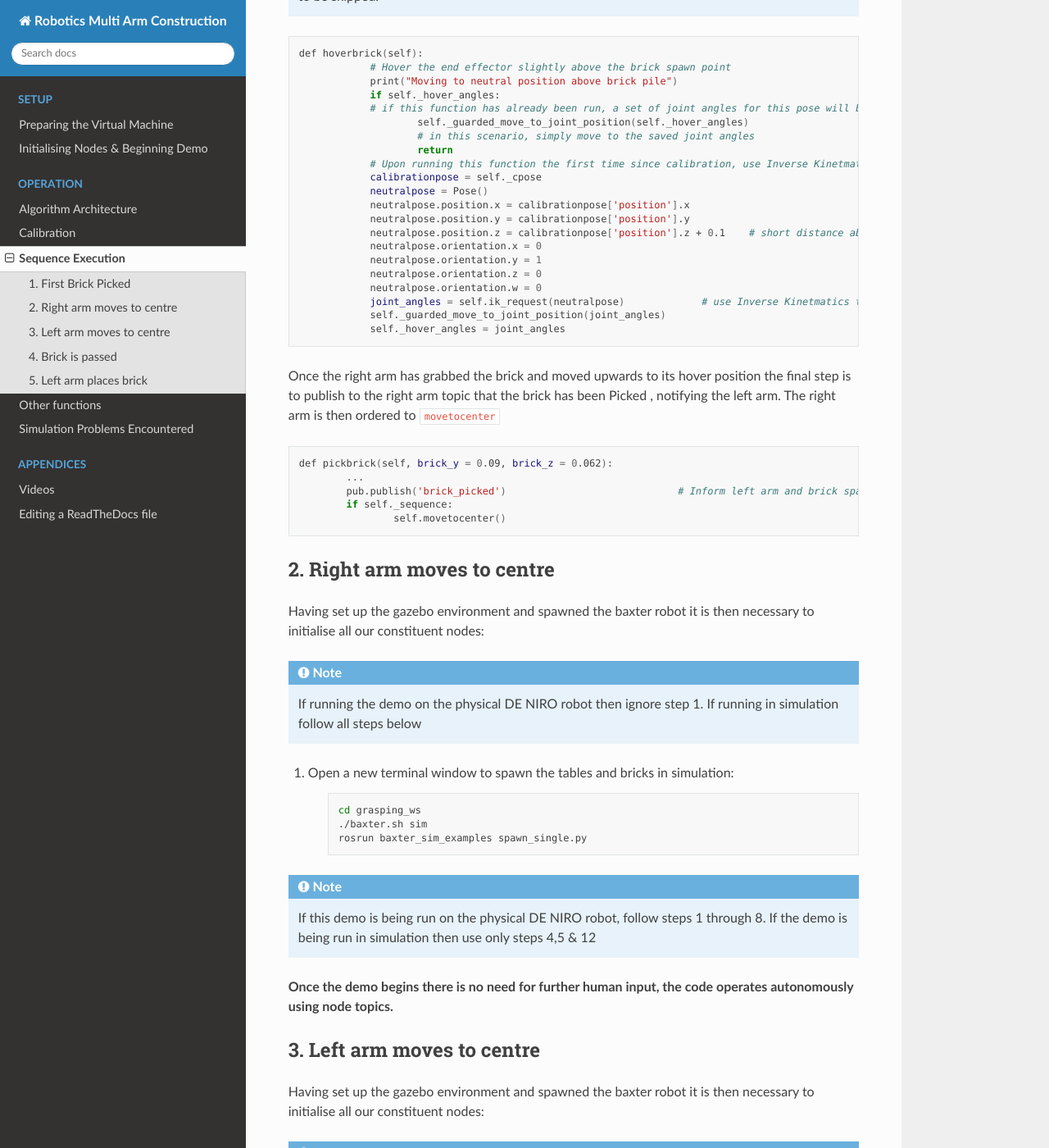
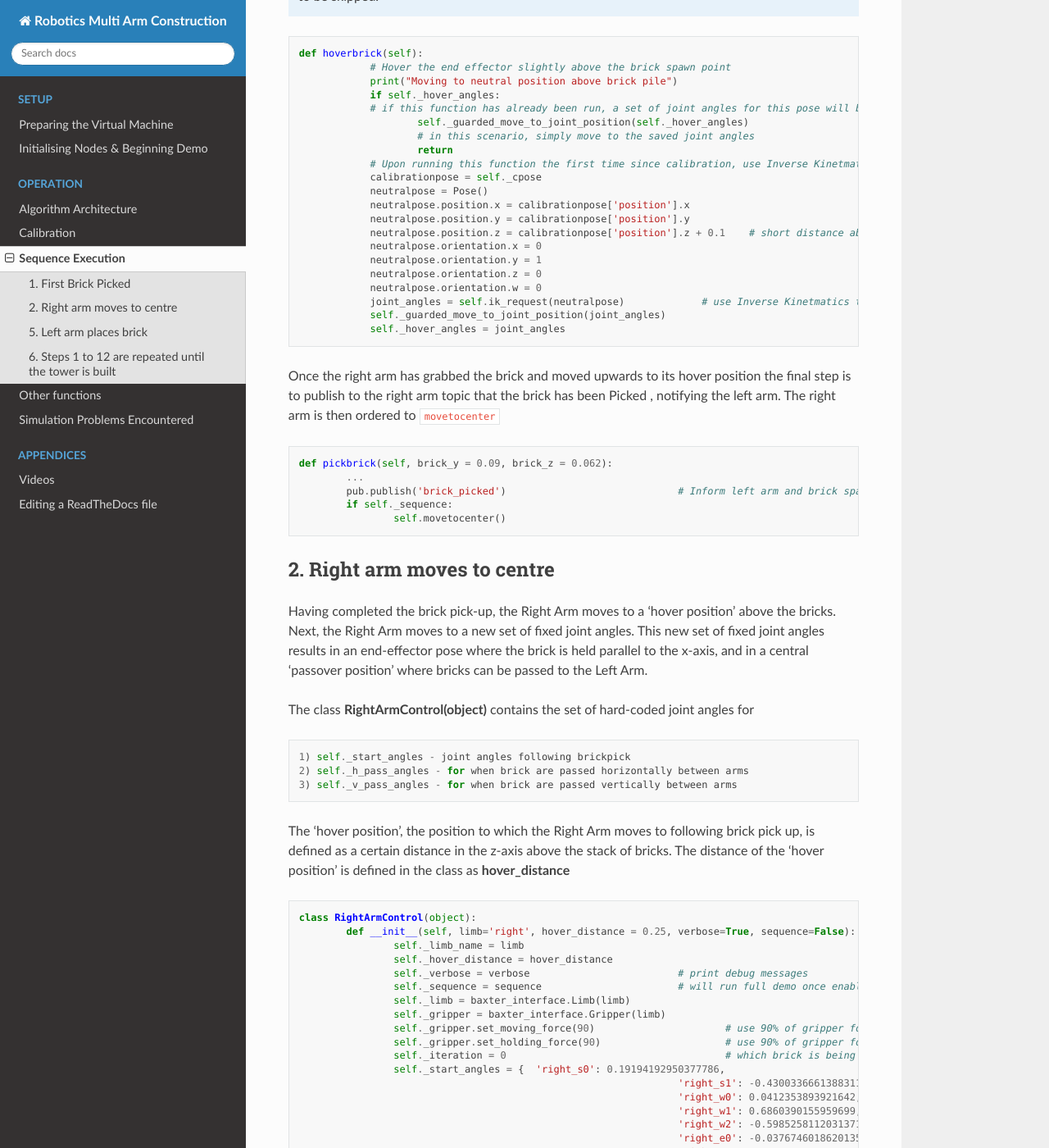
Before and after one commit to TomWoodburn/Robotics-1, a Sphinx documentation site: the page built from docs/source/sequence.rst, in a window 1280 px wide and 1400 px high, scrolled down 2632 px. Shown: the whole window at 82% size. Built offline with Sphinx 7.4.7 and the Read the Docs theme 2.0.0, drawn with Linux system fonts in a browser that asks for light colours; some of the changed text lies outside the part shown.

Commit message:
Major updates to sequence file, added Tom and James work

```diff
--- a/docs/source/sequence.rst
+++ b/docs/source/sequence.rst
@@ -9,20 +9,20 @@
 
 When the 'Demo' command is input to the right arm terminal the ``begin_sequence`` function is called.
 
-.. code-block:: bash
+.. code-block:: python
 
-		def begin_sequence(self):
-    	# When user wishes to demo full sequence: reset iteration count, enable communication between arms, and start demo
-    	print("BEGINNING FULL DEMO")
-        pub.publish('starting_demo')
-    	self._sequence = True
-    	self._iteration = 0
-    	self.pickbrick()
+        def begin_sequence(self):
+            # When user wishes to demo full sequence: reset iteration count, enable communication between arms, and start demo
+            print("BEGINNING FULL DEMO")
+                pub.publish('starting_demo')
+            self._sequence = True
+            self._iteration = 0
+            self.pickbrick()
 
 
 This ``begin_sequence`` function sets the iteration value to 0, which represents the brick count. It then calls the ``pickbrick`` function, shown in full here:
 
-.. code-block:: bash
+.. code-block:: python
 
 		def pickbrick(self, brick_y = 0.09, brick_z = 0.062):
 			# Pick up the brick to be manipulated
@@ -52,7 +52,7 @@
 
 The first order of this function is to increase the iteration (brick count) by 1, then the gripper is open in place using the inbuilt ``_gripper.open`` function.
 
-.. code-block:: bash
+.. code-block:: python
 
 		def pickbrick(self, brick_y = 0.09, brick_z = 0.062):
 			...
@@ -62,7 +62,7 @@
 
 Following this the ``brickpose`` - the position the end effector will move to in order to pick up the brick - is set.
 
-.. code-block:: bash
+.. code-block:: python
 
 		def pickbrick(self, brick_y = 0.09, brick_z = 0.062):
 			...
@@ -79,7 +79,7 @@
 
 .. note:: For the digital robot simulation a single brick is continously spawned in one location , meaning the brickpose is unchanged throughout the sequence and is equal to the ``calibrationpose`` minus one brick height ``brick_z``. However, when using the physical DE NIRO robot the bricks start in two stacked piles of 4 and each iteration the brick pose is changed by combining the ``calibrationpose`` and the ``brickdict`` shown below, which is the relative position of a brick to the calibration point using a combination of ``brick_y`` and ``brick_z`` dimensions dependent on the iteration value:
 
-.. code-block:: bash
+.. code-block:: python
 
 		brickdict = {
 		# brick number (1-8): position relative to calibration [x, y, z]
@@ -96,7 +96,7 @@
 
 Once this cartesian ``brickpose`` is defined, the inbuilt inverse kinematics solver is called using ``ik_request`` and the resulting joint angles are input to the ``_guarded_move_to_joint_position`` function which moves the limbs to these joint angles. The gripper is then closed around the brick with ``_gripper.close`` :
 
-.. code-block:: bash
+.. code-block:: python
 
 		def pickbrick(self, brick_y = 0.09, brick_z = 0.062):
 			...
@@ -111,7 +111,7 @@
 
 .. note:: For the simulation which uses only one brick spawn location and consequently only one hover position, once this function has been run the first time and the ``_hover_angles`` have been created they are re-used and not calculated again as the initial if statement allows this function to be skipped.
 
-.. code-block:: bash
+.. code-block:: python
 
 	    def hoverbrick(self):
 			# Hover the end effector slightly above the brick spawn point
@@ -137,7 +137,7 @@
 
 Once the right arm has grabbed the brick and moved upwards to its hover position the final step is to publish to the right arm topic that the brick has been Picked , notifying the left arm. The right arm is then ordered to ``movetocenter``
 
-.. code-block:: bash
+.. code-block:: python
 
 		def pickbrick(self, brick_y = 0.09, brick_z = 0.062):
 			...
@@ -150,75 +150,142 @@
 2. Right arm moves to centre
 ============================
 
-Having set up the gazebo environment and spawned the baxter robot it is then necessary to initialise all our constituent nodes:
+Having completed the brick pick-up, the Right Arm moves to a 'hover position' above the bricks. Next, the Right Arm moves to a new set of fixed joint angles. This new set of fixed joint angles results in an end-effector pose where the brick is held parallel to the x-axis, and in a central 'passover position' where bricks can be passed to the Left Arm.
 
-.. note:: If running the demo on the physical DE NIRO robot then ignore step 1. If running in simulation follow all steps below
+The class **RightArmControl(object)** contains the set of hard-coded joint angles for
 
-1. Open a new terminal window to spawn the tables and bricks in simulation:
+::
 
-	.. code-block:: bash
+ 1) self._start_angles - joint angles following brickpick
+ 2) self._h_pass_angles - for when brick are passed horizontally between arms
+ 3) self._v_pass_angles - for when brick are passed vertically between arms
 
-		cd grasping_ws
-		./baxter.sh sim
-		rosrun baxter_sim_examples spawn_single.py
 
-.. note:: If this demo is being run on the physical DE NIRO robot, follow steps 1 through 8. If the demo is being run in simulation then use only steps 4,5 & 12
+The 'hover position', the position to which the Right Arm moves to following brick pick up, is defined as a certain distance in the z-axis above the stack of bricks. The distance of the 'hover position' is defined in the class as **hover_distance**
 
-**Once the demo begins there is no need for further human input, the code operates autonomously using node topics.**
+.. code-block:: python
 
-3. Left arm moves to centre
-===========================
+	class RightArmControl(object):
+		def __init__(self, limb='right', hover_distance = 0.25, verbose=True, sequence=False):
+			self._limb_name = limb
+			self._hover_distance = hover_distance
+			self._verbose = verbose				# print debug messages
+			self._sequence = sequence			# will run full demo once enabled
+			self._limb = baxter_interface.Limb(limb)
+			self._gripper = baxter_interface.Gripper(limb)
+			self._gripper.set_moving_force(90)			# use 90% of gripper force when moving
+			self._gripper.set_holding_force(90)			# use 90% of gripper force when holding
+			self._iteration = 0					# which brick is being manipulated: begin at zero
+			self._start_angles = {  'right_s0': 0.19194192950377786,
+									'right_s1': -0.4300336661388311,
+									'right_w0': 0.0412353893921642,
+									'right_w1': 0.6860390155959699,
+									'right_w2': -0.5985258112031371,
+									'right_e0': -0.037674601862013546,
+									'right_e1': 1.2950341401339145   }
+		# Hardcoded pass angles for horizontal brick placement
+			self._h_pass_angles = { 'right_s0': 0.002824106358810141,
+									'right_s1': -1.0514117177590556,
+									'right_w0': 1.102326282212558,
+									'right_w1': 1.70459523735878,
+									'right_w2': 0.7332560190418596,
+									'right_e0': 0.4105871371295322,
+									'right_e1': 1.9241090653363315  }
+		# Hardcoded pass angles for vertical brick placement
+			self._v_pass_angles = { 'right_s0': -0.17455188835565316,
+									'right_s1': -0.7671991859344809,
+									'right_w0': -0.7748709352937055,
+									'right_w1': 1.572464837389778,
+									'right_w2': -0.7227189655500057,
+									'right_e0': 1.739379551281571,
+									'right_e1': 1.735157459717211  }
+			self._hover_angles = None
+			self._cpose = Pose()					# calibration pose: empty until calibration function run
+			self._cpose_angles = {}
+			ns = 'ExternalTools/' + limb + '/PositionKinematicsNode/IKService'
+			self._iksvc = rospy.ServiceProxy(ns, SolvePositionIK)
+			rospy.wait_for_service(ns, 5.0)
+			# verify robot is enabled
+			print('Getting robot state... ')
+			self._rs = baxter_interface.RobotEnable(baxter_interface.CHECK_VERSION)
+			self._init_state = self._rs.state().enabled
+			print('Enabling robot...')
+			self._rs.enable()
 
-Having set up the gazebo environment and spawned the baxter robot it is then necessary to initialise all our constituent nodes:
 
-.. note:: If running the demo on the physical DE NIRO robot then ignore step 1. If running in simulation follow all steps below
+From the 'hover position' the Right Arm moves to the central 'passover position', using the **movetocenter(self)** function.
 
-1. Open a new terminal window to spawn the tables and bricks in simulation:
+The first 5 bricks will be placed vertically, therefore **self.iteration in [1...5]** link to the **self._v_pass_angles**
 
-	.. code-block:: bash
+The final 3 bricks will be placed horizontally, therefore **self.iteration in [6...8]** link to the **self._h_pass_angles**
 
-		cd grasping_ws
-		./baxter.sh sim
-		rosrun baxter_sim_examples spawn_single.py
+::
 
-.. note:: If this demo is being run on the physical DE NIRO robot, follow steps 1 through 8. If the demo is being run in simulation then use only steps 4,5 & 12
+ self._guarded_move_to_joint_position(self._h_pass_angles)
 
-**Once the demo begins there is no need for further human input, the code operates autonomously using node topics.**
 
-4. Brick is passed
-==================
+**Guarded_move_to** is a move type that is used so that if problems are encountered in a move,they are logged as errors - preventing code from crashing.
 
-Having set up the gazebo environment and spawned the baxter robot it is then necessary to initialise all our constituent nodes:
+.. code-block:: python
 
-.. note:: If running the demo on the physical DE NIRO robot then ignore step 1. If running in simulation follow all steps below
+    def movetocenter(self):
+    	# Move arm to central trade position with brick
+    	if self._iteration in [1, 2, 3, 4, 5]:				# For bricks to be placed vertically
+            self._guarded_move_to_joint_position(self._v_pass_angles)
+        elif self._iteration in [6, 7, 8]:				# For bricks to be placed horizontally
+            self._guarded_move_to_joint_position(self._h_pass_angles)
+    	else:
+		# Failsafe in case of user error when testing: this should not be reached in the demo
+    		rospy.logerr('Brick iteration exceeds expected value')
+    		return
+    	if self._sequence:						# Inform left arm
+    		pub.publish('right_at_center')
 
-1. Open a new terminal window to spawn the tables and bricks in simulation:
+Once the brick is moved to centre, The Right Arm, **right_arm.py**, publishes the 'right_at_center' status topic. The Left Arm is subscribed to this topic, and informs the Left Arm that the brick is in the 'passover position'.
 
-	.. code-block:: bash
 
-		cd grasping_ws
-		./baxter.sh sim
-		rosrun baxter_sim_examples spawn_single.py
-
-.. note:: If this demo is being run on the physical DE NIRO robot, follow steps 1 through 8. If the demo is being run in simulation then use only steps 4,5 & 12
-
-**Once the demo begins there is no need for further human input, the code operates autonomously using node topics.**
 
 5. Left arm places brick
 ========================
 
-Having set up the gazebo environment and spawned the baxter robot it is then necessary to initialise all our constituent nodes:
+The left arm always grabs the passover brick using the same orientation. After it has grabbed the brick it needs to place the brick in the correct position.
 
-.. note:: If running the demo on the physical DE NIRO robot then ignore step 1. If running in simulation follow all steps below
+To place the brick in its predetermined position, a dictionary of brick positions is used “brickdict”.
 
-1. Open a new terminal window to spawn the tables and bricks in simulation:
+	.. code-block:: python
 
-	.. code-block:: bash
+		brickdict = {
+		#brick : [xpos, ypos, zpos, xor, yor, zor, wor]
+			1 : [0.1, -1.80*bx , 0.6*bx     ],
+			2 : [0.1, -1.35*bx , 0.6*bx     ],
+			3 : [0.1, -0.90*bx , 0.6*bx     ],
+			4 : [0.1, -0.45*bx , 0.6*bx     ],
+			5 : [0.1,  0       , 0.6*bx     ],
+			6 : [0.1, -1.33*bx , 0.8*bx+bz  ],
+			7 : [0.1, -0.26*bx , 0.8*bx+bz  ],
+			8 : [0.1, -0.72*bx , 0.8*bx+2.2*bz]
+		}
 
-		cd grasping_ws
-		./baxter.sh sim
-		rosrun baxter_sim_examples spawn_single.py
+This dictionary gives the position the brick should be placed by using multiples of the brick dimensions (bx, by, bz) and the “calibrationpose”. This means the structure can be built from any starting home coordinates of the left arm.
 
-.. note:: If this demo is being run on the physical DE NIRO robot, follow steps 1 through 8. If the demo is being run in simulation then use only steps 4,5 & 12
+Depending on the iteration number of the brick, the algorithm selects the number of position. The orientation of the end-effector when placing the brick is also dependant on the iteration number. However, this is done through the right arm passing the brick in different orientations.
 
-**Once the demo begins there is no need for further human input, the code operates autonomously using node topics.**
+Using the calibration pose as the home coordinates for building, and the brick dictionary, the algorithm now has an exact position to place the brick. Using inverse kinematics of the “def ik_request(self, pose):” function, it moves to the “hoverpose”. This moves the left arm to the correct position, but a constant distance “self._hover_distance” upwards from it. This ensures that the end-effector does not place the brick with an awkward approach angle or speed.
+
+Instead, the end-effector can now safely move the brick downwards into position. Having placed the brick in position, the left arm publishes thi to the left arm topic, and releases the brick.
+
+
+6. Steps 1 to 12 are repeated until the tower is built
+======================================================
+
+The process of picking up, passing, and placing bricks is looped autonomously until the last brick from the predetermined piles is placed.
+
+.. figure:: _static/sequence.png
+    :align: center
+    :figwidth: 30 em
+    :figclass: align-center
+
+
+The instructor, left arm, and right arm, are constantly publishing and listening so that they are aware when a function has been carried out. Once the first brick is placed, the left arm alerts the right to begin the sequence for the next brick.
+
+The brick dictionary allows for the picking up of bricks from different piles, passing them with alternating orientations, and placing them in relative positions. This loops through until the last brick is placed (the iteration number exceeds 8) and the left arm publishes this.
```
Also changed, not shown: docs/source/_static/sequence.PNG (added).
